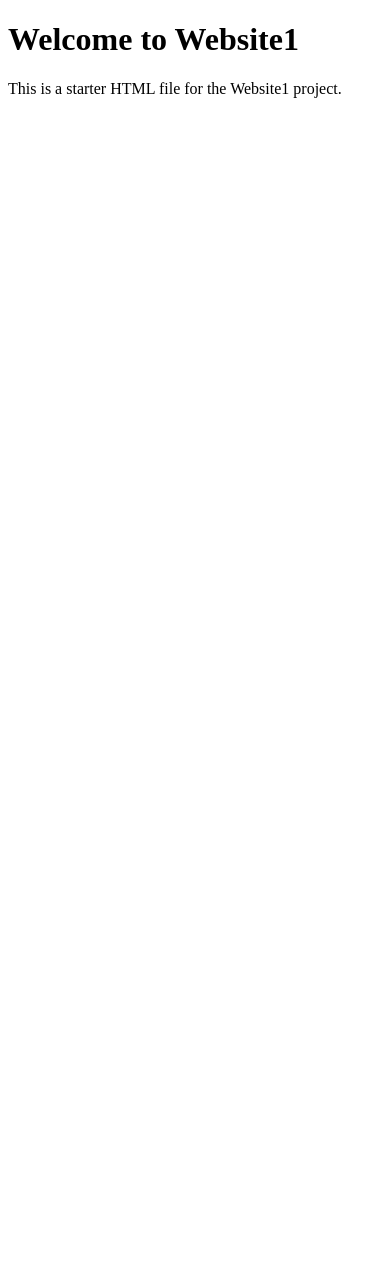
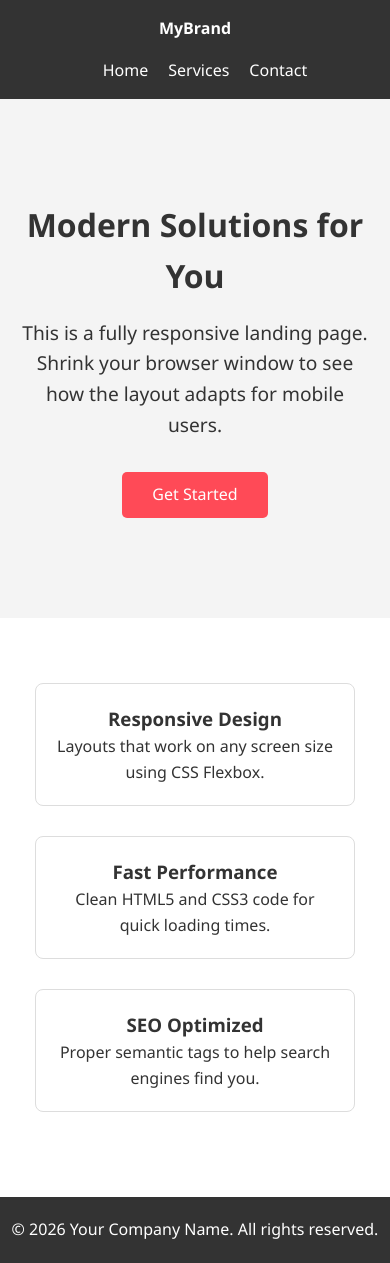
Before and after one commit to Mech4Life1970/Website1, a plain HTML site: page index.html in a window 390 px wide. Before the commit the page ends 844 px from the top, so only its background shows below. Drawn offline with Linux system fonts and the light colour scheme.

Commit message:
Revise title and enhance page styles
Updated the title and added CSS styles for layout and responsiveness.

```diff
--- a/index.html
+++ b/index.html
@@ -3,10 +3,81 @@
 <head>
     <meta charset="UTF-8">
     <meta name="viewport" content="width=device-width, initial-scale=1.0">
-    <title>Welcome to Website1</title>
+    <title>Your Website Name</title>
+    <style>
+        /* Base Reset */
+        * { box-sizing: border-box; margin: 0; padding: 0; }
+        body { font-family: 'Segoe UI', Tahoma, Geneva, Verdana, sans-serif; line-height: 1.6; color: #333; }
+
+        /* Navigation */
+        nav { background: #333; color: #fff; padding: 1rem; display: flex; justify-content: space-between; align-items: center; }
+        nav ul { list-style: none; display: flex; }
+        nav ul li { margin-left: 20px; }
+        nav a { color: #fff; text-decoration: none; }
+
+        /* Hero Section */
+        .hero {
+            background: #f4f4f4;
+            padding: 100px 20px;
+            text-align: center;
+            display: flex;
+            flex-direction: column;
+            align-items: center;
+        }
+        .hero h1 { font-size: 3rem; margin-bottom: 1rem; }
+        .hero p { font-size: 1.2rem; margin-bottom: 2rem; max-width: 600px; }
+        .btn { background: #ff4a57; color: #fff; padding: 10px 30px; text-decoration: none; border-radius: 5px; }
+
+        /* Features Section (Responsive Grid) */
+        .features { display: flex; flex-wrap: wrap; padding: 50px 20px; justify-content: center; }
+        .feature-box { flex: 1 1 300px; margin: 15px; padding: 20px; border: 1px solid #ddd; text-align: center; border-radius: 8px; }
+
+        /* Footer */
+        footer { background: #333; color: #fff; text-align: center; padding: 20px 0; margin-top: 20px; }
+
+        /* Responsive Breakpoint for Mobile */
+        @media (max-width: 768px) {
+            nav { flex-direction: column; }
+            nav ul { margin-top: 1rem; padding: 0; }
+            .hero h1 { font-size: 2rem; }
+        }
+    </style>
 </head>
 <body>
-    <h1>Welcome to Website1</h1>
-    <p>This is a starter HTML file for the Website1 project.</p>
+
+    <nav>
+        <div class="logo"><strong>MyBrand</strong></div>
+        <ul>
+            <li><a href="#">Home</a></li>
+            <li><a href="#">Services</a></li>
+            <li><a href="#">Contact</a></li>
+        </ul>
+    </nav>
+
+    <header class="hero">
+        <h1>Modern Solutions for You</h1>
+        <p>This is a fully responsive landing page. Shrink your browser window to see how the layout adapts for mobile users.</p>
+        <a href="#" class="btn">Get Started</a>
+    </header>
+
+    <section class="features">
+        <div class="feature-box">
+            <h3>Responsive Design</h3>
+            <p>Layouts that work on any screen size using CSS Flexbox.</p>
+        </div>
+        <div class="feature-box">
+            <h3>Fast Performance</h3>
+            <p>Clean HTML5 and CSS3 code for quick loading times.</p>
+        </div>
+        <div class="feature-box">
+            <h3>SEO Optimized</h3>
+            <p>Proper semantic tags to help search engines find you.</p>
+        </div>
+    </section>
+
+    <footer>
+        <p>&copy; 2026 Your Company Name. All rights reserved.</p>
+    </footer>
+
 </body>
 </html>
```
